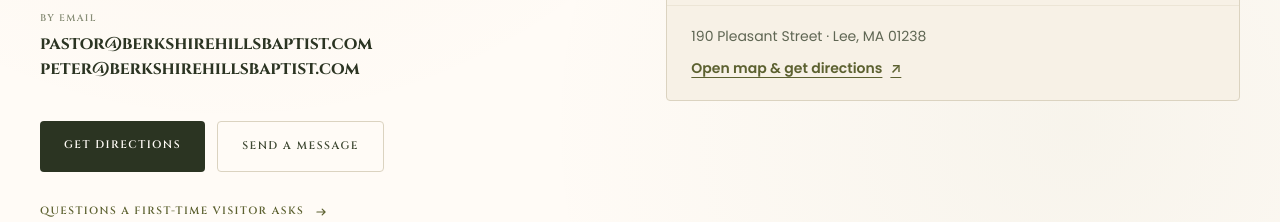
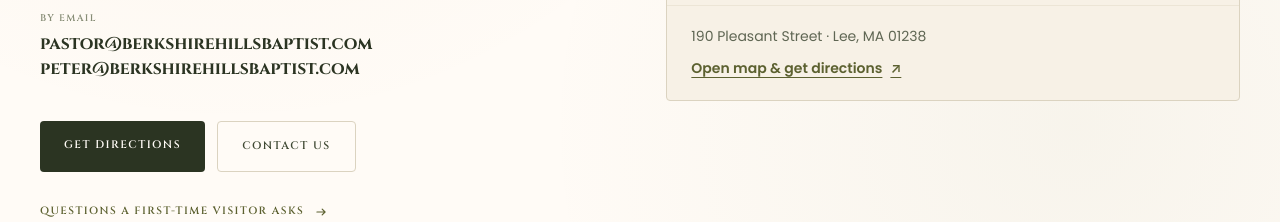
Before and after one commit to edesent/berkshire-hills-baptist, a Next.js app: page /visit in a window 1280 px wide. Shown: the part 3060-3282 px from the top of the page. Built offline with nearby package versions, Linux system fonts and the light colour scheme; grey boxes are pictures that could not be loaded.

Commit message:
Renamed the Send a Message button to Contact Us

```diff
--- a/src/components/FindUs.tsx
+++ b/src/components/FindUs.tsx
@@ -57,7 +57,7 @@ export default function FindUs() {
                 href="/contact"
                 className="focus-ring caps rounded-sm border border-linen-dark bg-cream px-6 py-4 text-[0.68rem] font-semibold text-ink-soft transition hover:border-gold hover:text-oak-dark"
               >
-                Send a Message
+                Contact Us
               </Link>
             </div>
 
```
